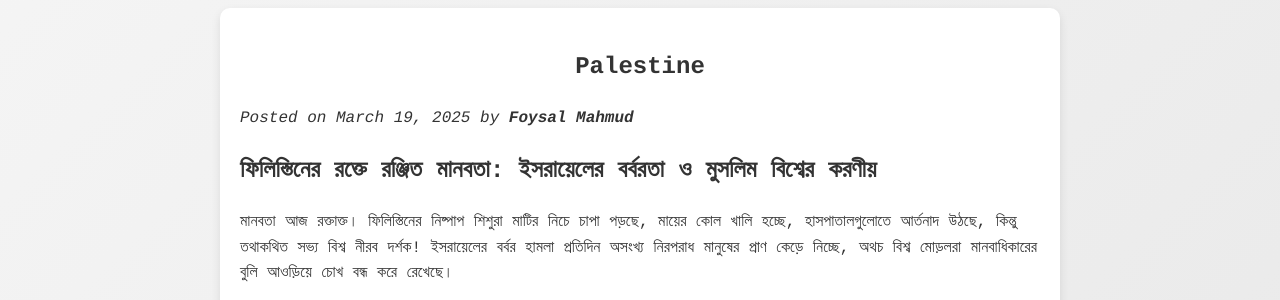
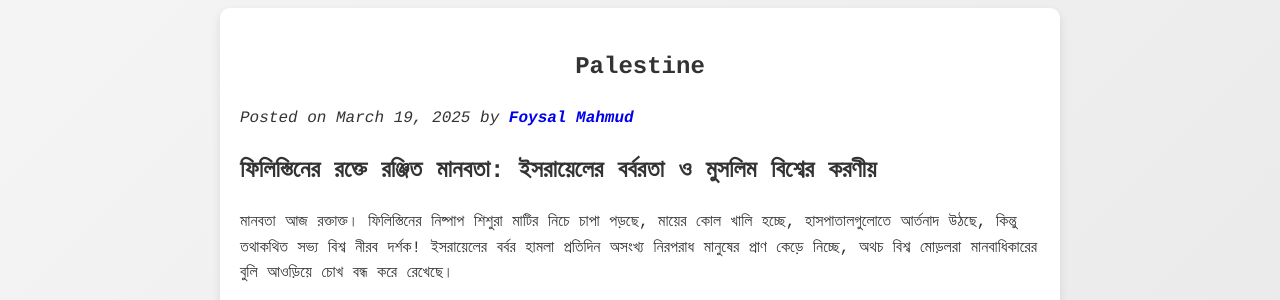
Before and after one commit to foysal1627/foysal1627.github.io, a Jekyll site: the page built from _posts/2025-03-19-Palestine.md, in a window 1280 px wide. Shown: the part 136-436 px from the top of the page. Built offline with Jekyll 4.4.1, drawn with Linux system fonts in a browser that asks for light colours.

Commit message:
Update post.html

```diff
--- a/_layouts/post.html
+++ b/_layouts/post.html
@@ -4,7 +4,7 @@
 
 <article class="post-content">
     <h2 style="text-align: center">{{ page.title }}</h2>
-    <p><i>Posted on {{ page.date | date: "%B %d, %Y" }} by <b>Foysal Mahmud</b></i></p>
+    <p><i>Posted on {{ page.date | date: "%B %d, %Y" }} by <a style="text-decoration: none" href="https://www.facebook.com/foysal1627githubio"><b>Foysal Mahmud</b></a></i></p>
     <div>{{ content }}</div>
     <hr>
     <p>Author: <a style="font-family: courier; color: #551A8B; text-decoration: none" href="https://www.facebook.com/newfbaccount369" target="_blank"><b>Foysal Mahmud</b></a></p>
```
